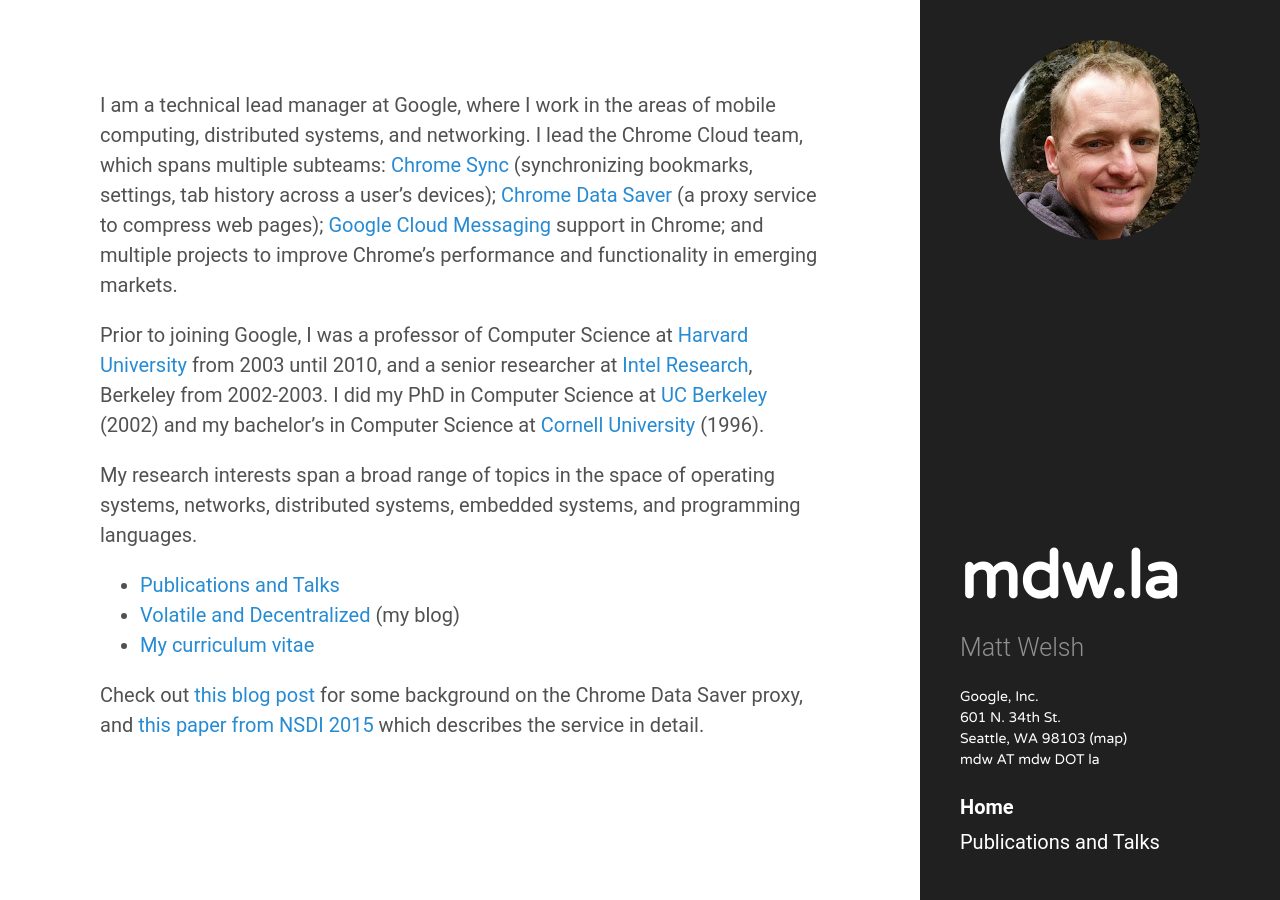
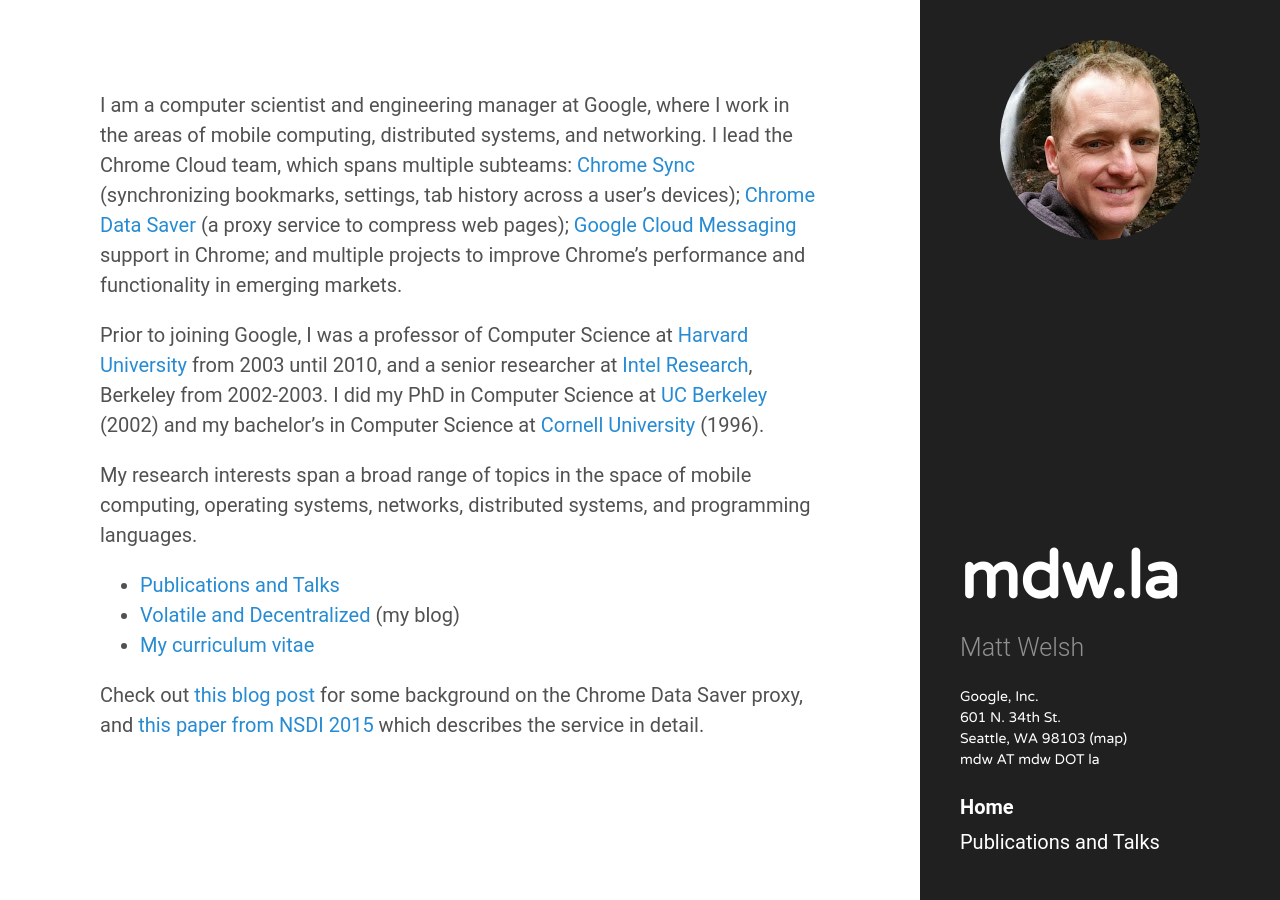
Before and after one commit to mdwelsh/mdwelsh.github.io, a Jekyll site: the page built from index.md, in a window 1280 px wide. Built offline with Jekyll 4.4.1, drawn with Linux system fonts in a browser that asks for light colours.

Commit message:
Update index.md

```diff
--- a/index.md
+++ b/index.md
@@ -1,7 +1,7 @@
 ---
 layout: page
 ---
-I am a technical lead manager at Google, where I work in the areas of mobile computing,
+I am a computer scientist and engineering manager at Google, where I work in the areas of mobile computing,
 distributed systems, and networking. I lead the Chrome Cloud team, which spans multiple subteams:
 [Chrome Sync](https://support.google.com/chrome/answer/165139?hl=en)
 (synchronizing bookmarks, settings, tab history across a user's devices);
@@ -17,12 +17,12 @@
 from 2002-2003. I did my PhD in Computer Science at [UC Berkeley](http://www.cs.berkeley.edu/) (2002)
 and my bachelor's in Computer Science at [Cornell University](https://www.cs.cornell.edu/) (1996).
 
-My research interests span a broad range of topics in the space of operating systems,
-networks, distributed systems, embedded systems, and programming languages.
+My research interests span a broad range of topics in the space of mobile computing,
+operating systems, networks, distributed systems, and programming languages.
 
 * [Publications and Talks](pubs)
 * [Volatile and Decentralized](http://matt-welsh.blogspot.com/) (my blog)
-* [My curriculum vitae](cv)
+* [My curriculum vitae](cv.pdf)
 
 Check out [this blog
 post](http://matt-welsh.blogspot.com/2011/05/what-im-working-on-at-google-making.html)
```
